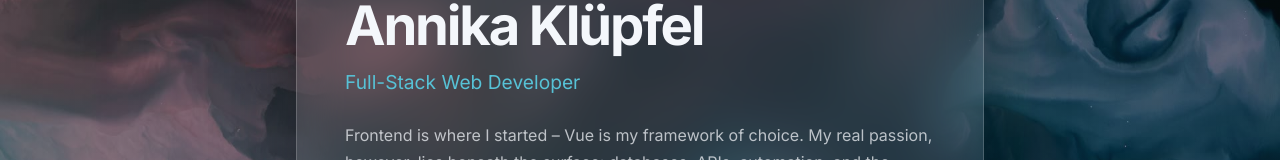
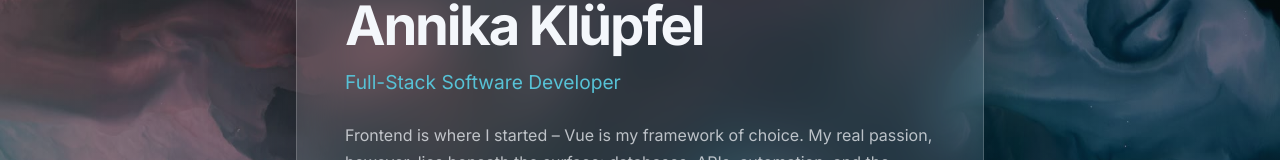
Before and after one commit to Annika-Klu/annika-klu.github.io, a Vue app: page / in a window 1280 px wide. Shown: the part 251-411 px from the top of the page. Built offline with nearby package versions, Linux system fonts and the light colour scheme.

Commit message:
chore: use "Full-Stack Software Developer" as job title

```diff
--- a/index.html
+++ b/index.html
@@ -4,16 +4,16 @@
     <meta charset="UTF-8">
     <meta name="viewport" content="width=device-width, initial-scale=1.0">
 
-    <title>Annika K. · Software Developer</title>
-    <meta name="description" content="Annika K. – full-stack web developer with a focus on backend. Dabbles in self-hosting.">
+    <title>Annika K. · Full-Stack Software Developer</title>
+    <meta name="description" content="Annika K. – full-stack software developer with a focus on backend. Dabbles in self-hosting.">
 
     <meta property="og:type" content="profile">
-    <meta property="og:title" content="Annika K. · Software Developer">
-    <meta property="og:description" content="Annika K. – full-stack web developer with a focus on backend. Dabbles in self-hosting.">
+    <meta property="og:title" content="Annika K. · Full-Stack Software Developer">
+    <meta property="og:description" content="Annika K. – full-stack software developer with a focus on backend. Dabbles in self-hosting.">
     <meta property="og:image" content="/og-image.jpg">
     <meta name="twitter:card" content="summary_large_image">
-    <meta name="twitter:title" content="Annika K. · Software Developer">
-    <meta name="twitter:description" content="Annika K. – full-stack web developer with a focus on backend. Dabbles in self-hosting.">
+    <meta name="twitter:title" content="Annika K. · Full-Stack Software Developer">
+    <meta name="twitter:description" content="Annika K. – full-stack software developer with a focus on backend. Dabbles in self-hosting.">
     <meta name="twitter:image" content="/og-image.jpg">
 
     <link rel="preconnect" href="https://fonts.googleapis.com">
@@ -25,7 +25,7 @@
         "@context": "https://schema.org",
         "@type": "Person",
         "name": "Annika Klüpfel",
-        "jobTitle": "Full-Stack Web Developer",
+        "jobTitle": "Full-Stack Software Developer",
         "sameAs": [
           "https://github.com/annika-klu",
           "https://www.xing.com/profile/Annika_Kluepfel"
--- a/src/components/ProfileCard.vue
+++ b/src/components/ProfileCard.vue
@@ -9,7 +9,7 @@ import ProfileLinks from "./ProfileLinks.vue"
 
     <h1>Annika Kl&uuml;pfel</h1>
 
-    <div class="role">Full-Stack Web Developer</div>
+    <div class="role">Full-Stack Software Developer</div>
 
     <p>
       Frontend is where I started – Vue is my framework of choice. My real passion, however, lies
```
Also changed, not shown: cv/cv.yml (+4 -4 lines), 1 other file (tests, documents, lock files or other folders).
